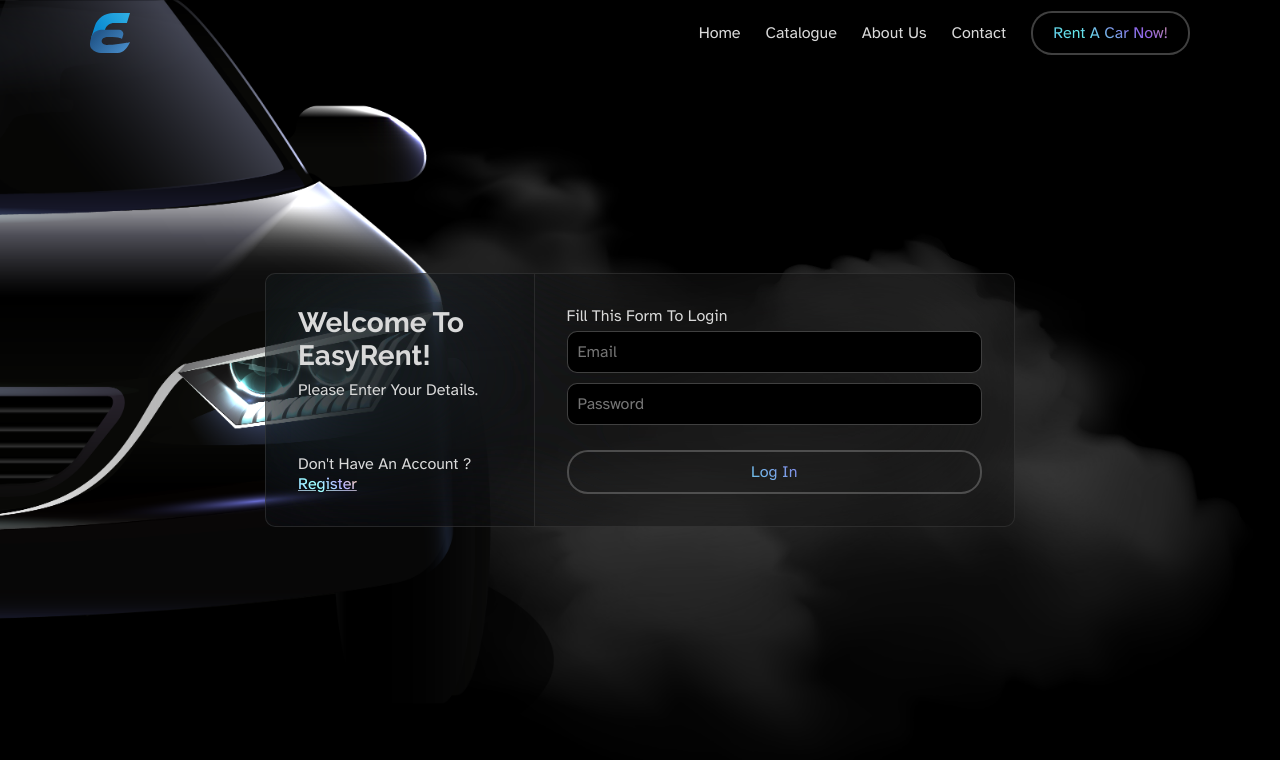
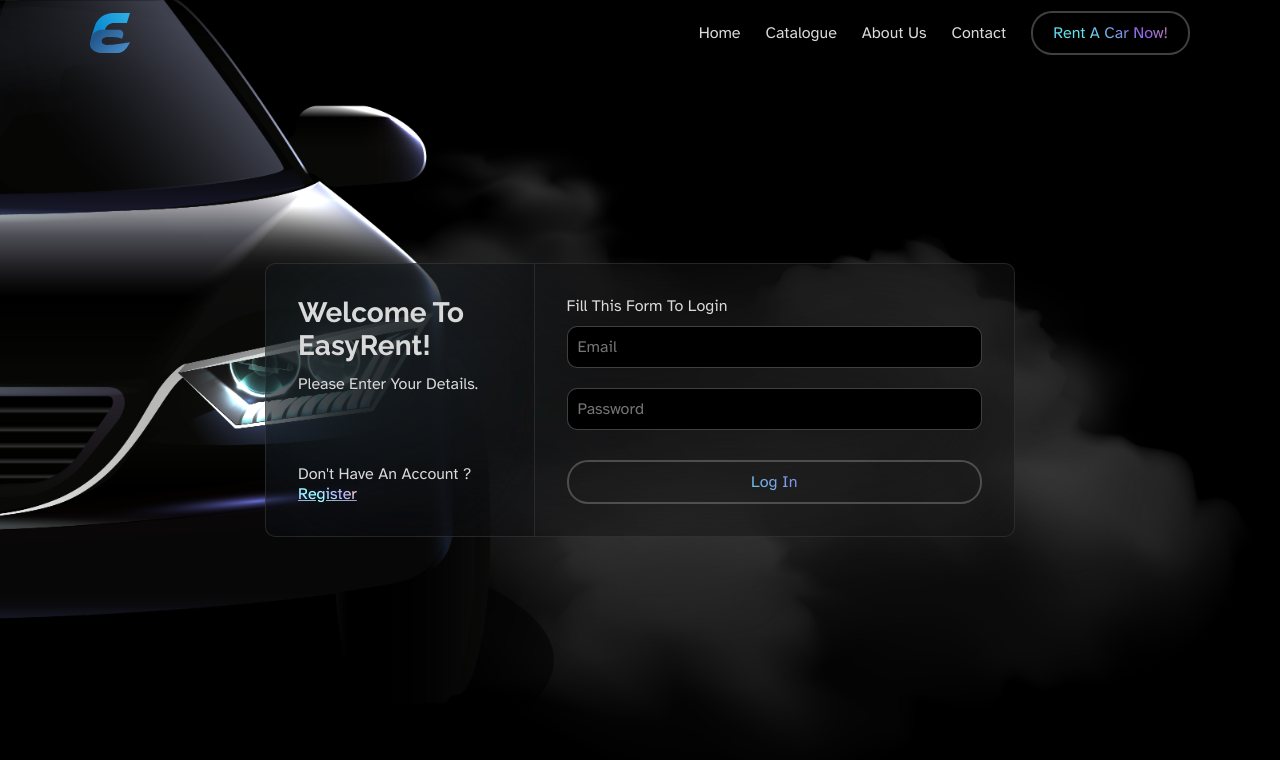
Before and after one commit to mwww/EasyRent, a React (Vite) app: page /login in a window 1280 px wide. Shown: the top 760 px of the page. Built offline with nearby package versions, Linux system fonts and the light colour scheme.

Commit message:
Update main.module.scss

```diff
--- a/src/pages/app/login/main/main.module.scss
+++ b/src/pages/app/login/main/main.module.scss
@@ -50,7 +50,7 @@
     font-weight: 900;
     font-size: 1.75rem;
 
-    margin-bottom: 0.5rem;
+    margin-bottom: 0.75rem;
   }
 
   > div:nth-child(2) {
@@ -70,7 +70,7 @@
   > form {
     display: flex;
     flex-direction: column;
-    gap: 5px;
+    gap: 10px;
     > button {
       margin-top: 20px;
     }
```
